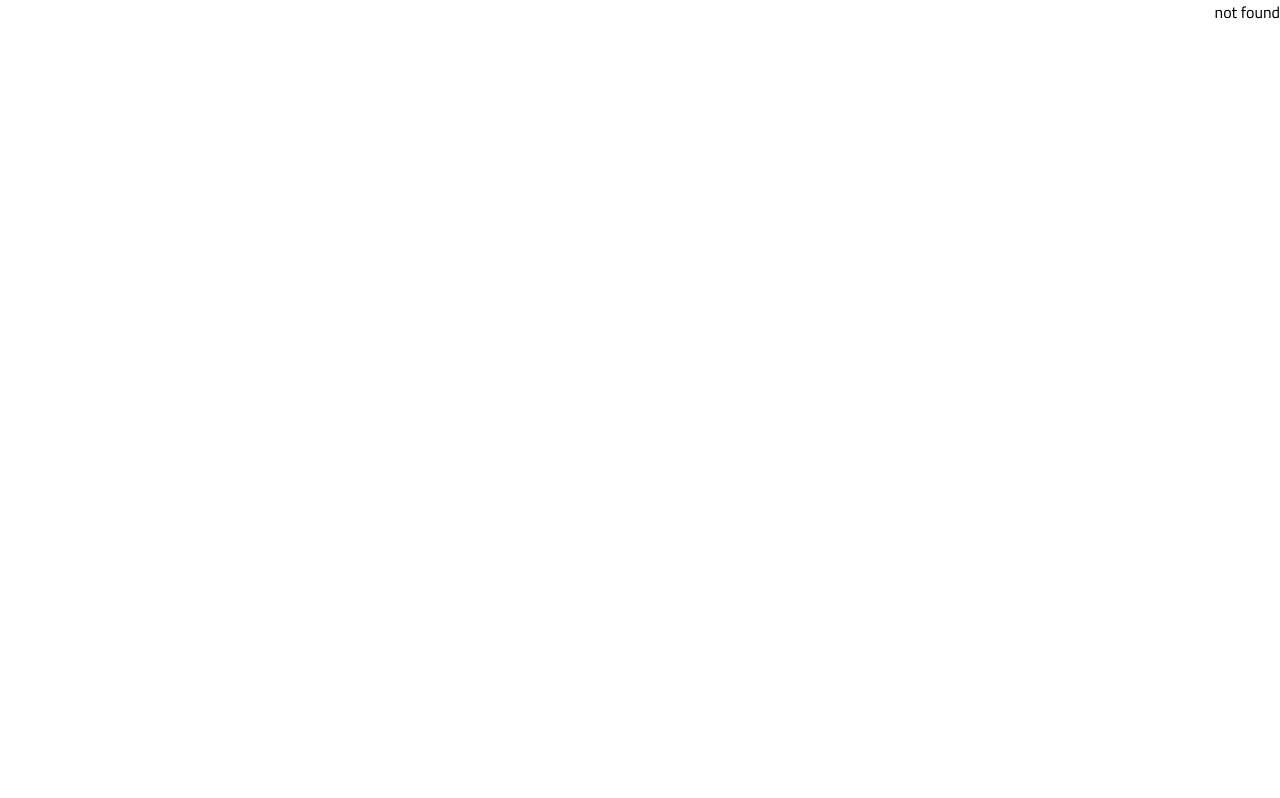
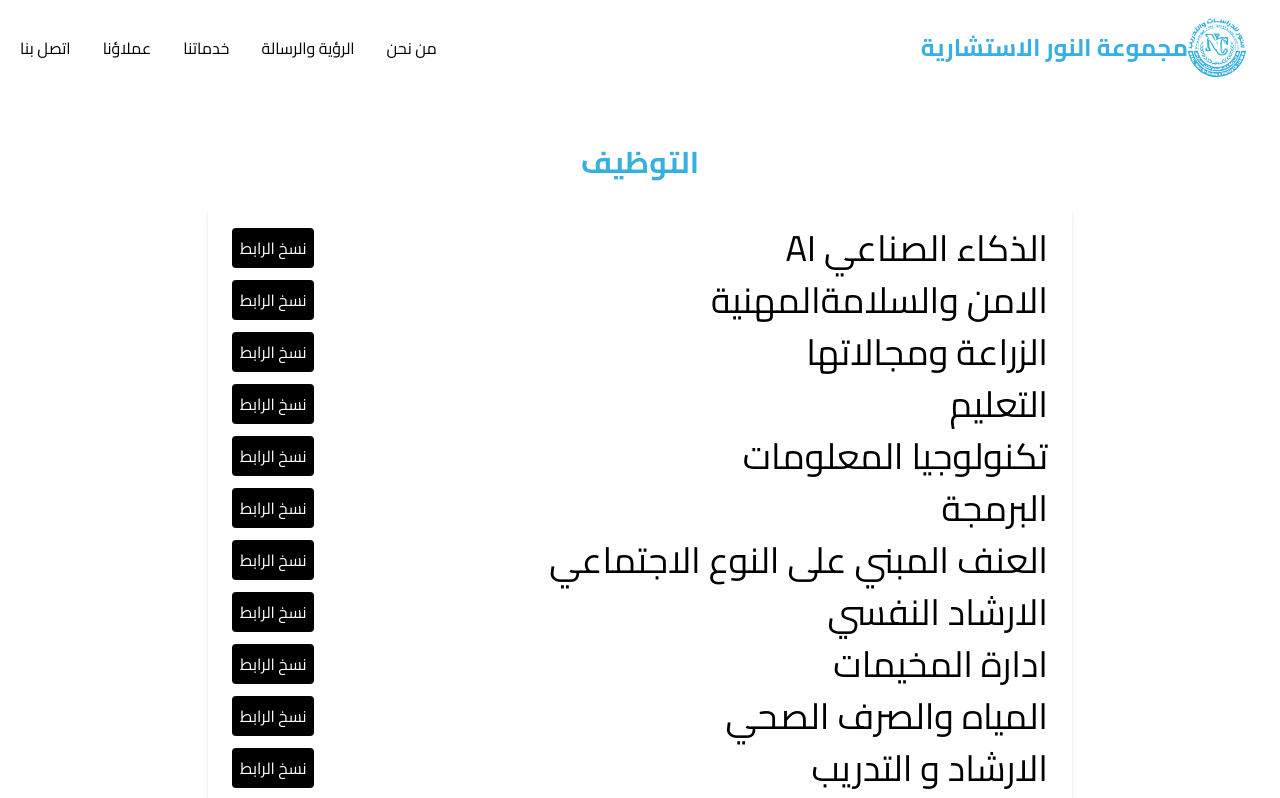
Before and after one commit to ibrahimalsmery/nour-group-next, a Next.js app: page /staffing in a window 1280 px wide. Before the commit this address had no page. Shown: the top 798 px of the page. Built offline with nearby package versions, Linux system fonts and the light colour scheme.

Commit message:
add forms links and page

```diff
--- a/app/(public)/contact/page.tsx
+++ b/app/(public)/contact/page.tsx
@@ -1,57 +1,15 @@
 import { Metadata } from "next";
 
 export const metadata: Metadata = {
-  title: 'شركة النور للدراسات والتدريب|التواصل',
-  description: 'شركة النور للدراسات والتدريب - شركة مساهمة خصوصية محدودة تأسست عام 2007',
+    title: 'شركة النور للدراسات والتدريب|التواصل',
+    description: 'شركة النور للدراسات والتدريب - شركة مساهمة خصوصية محدودة تأسست عام 2007',
 }
 function Page() {
     return (
         <main className="max-w-4xl mx-auto px-4 py-12">
             <section id="contact" className="mb-16">
                 <h2 className="text-3xl font-bold mb-6 text-[var(--text-color)]">اتصل بنا</h2>
-                <div className="grid md:grid-cols-2 gap-8">
-                    <div className="bg-white p-6 rounded-lg shadow-md">
-                        <h3 className="text-2xl font-bold mb-4 text-[var(--text-color)] -700">البيانات القانونية ووسائل الاتصال</h3>
-                        <div className="space-y-4">
-                            <div>
-                                <p className="font-bold">الاسم القانوني للشركة:</p>
-                                <p>شركة النور للدراسات والتدريب م. خ. م</p>
-                            </div>
-                            <div>
-                                <p className="font-bold">رقم تسجيل الشركة:</p>
-                                <p>563143916</p>
-                            </div>
-                            <div>
-                                <p className="font-bold">تاريخ تأسيس الشركة:</p>
-                                <p>4/10/2007</p>
-                            </div>
-                            <div>
-                                <p className="font-bold">اسم المسؤول:</p>
-                                <p>د. زياد ذياب مزهر</p>
-                            </div>
-                            <div>
-                                <p className="font-bold">المنصب الوظيفي:</p>
-                                <p>رئيس مجلس الإدارة والمدير العام</p>
-                            </div>
-                            <div>
-                                <p className="font-bold">العنوان:</p>
-                                <p>فلسطين</p>
-                            </div>
-                            <div>
-                                <p className="font-bold">هاتف Ooredoo:</p>
-                                <p>0599748739</p>
-                            </div>
-                            <div>
-                                <p className="font-bold">هاتف Ooredoo:</p>
-                                <p>0566748739</p>
-                            </div>
-                            <div>
-                                <p className="font-bold">البريد الإلكتروني:</p>
-                                <p>ziyadmezher@gmail.com</p>
-                                <p>zmezher@hotmil.com</p>
-                            </div>
-                        </div>
-                    </div>
+                <div className="grid md:grid-cols-1 gap-8">
 
                     <div className="bg-white p-6 rounded-lg shadow-md">
                         <h3 className="text-2xl font-bold mb-4 text-[var(--text-color)] -700">أرسل رسالة</h3>
@@ -72,7 +30,7 @@ function Page() {
                                 <label className="block mb-1 font-bold">الرسالة</label>
                                 <textarea rows={5} className="w-full p-2 border border-gray-300 rounded"></textarea>
                             </div>
-                            <button type="submit" className="bg-blue-700 text-white px-6 py-2 rounded hover:bg-blue-800 transition">
+                            <button type="submit" className="bg-[var(--second-color)] hover:bg-[var(--second-color)]/90 text-white  px-6 py-2 rounded  transition w-full">
                                 إرسال
                             </button>
                         </form>
--- a/app/(public)/page.tsx
+++ b/app/(public)/page.tsx
@@ -10,7 +10,7 @@ function Page() {
           <p className="text-xl mb-8">تقديم حلول متكاملة في التدريب، الدراسات، الاستشارات، التعليم الرقمي، التوظيف وتطوير الأعمال</p>
           <>
             <Link href={'/contact'}
-              className="bg-[var(--second-color)] text-white px-6 py-3 rounded-lg hover:bg-[var(--second-color)]/90 transition"
+              className="bg-[var(--second-color)] hover:bg-[var(--second-color)]/90 text-white px-6 py-3 rounded-lg  transition"
             >
               تواصل معنا
             </Link>
--- /dev/null
+++ b/app/(public)/staffing/page.tsx
@@ -0,0 +1,45 @@
+import CopyButton from "@/app/components/CopyButton";
+import { Metadata } from "next";
+
+export const metadata: Metadata = {
+    title: 'شركة النور للدراسات والتدريب|التوظيف',
+    description: 'شركة النور للدراسات والتدريب - شركة مساهمة خصوصية محدودة تأسست عام 2007',
+}
+
+interface Link { text: string, url: string }
+
+function Page() {
+    const links: Link[] = [
+        { text: "الذكاء الصناعي AI", url: "https://docs.google.com/forms/d/e/1FAIpQLSeOr8bb31YjCHYYWbKujdFtW2WnikaW54p0nOjCnrcKSAeqiw/viewform?usp=header" },
+        { text: "الامن والسلامةالمهنية", url: "https://docs.google.com/forms/d/e/1FAIpQLSeE5PkUekULhajKRNghf3EsZZ1Ob1BU_NnKtS83Z_NOzsZVGQ/viewform?usp=header" },
+        { text: "الزراعة ومجالاتها", url: "https://docs.google.com/forms/d/e/1FAIpQLSd_Mpec6RpxGV6JTqdytA-TyTDMfqqzwU38ZGjF9O4-uwJoRQ/viewform?usp=header" },
+        { text: "التعليم", url: "https://docs.google.com/forms/d/e/1FAIpQLSdFT3ROkLRZYwQTiplKsePb1psohmE8AjfgRCXyqw1_HmxMrw/viewform?usp=header" },
+        { text: "تكنولوجيا المعلومات", url: "https://docs.google.com/forms/d/e/1FAIpQLSfuObltK5xV8aEQC1J_AoE3wMk72pbHAz-DyiM9tCaMGkW3TQ/viewform?usp=header" },
+        { text: "البرمجة", url: "https://docs.google.com/forms/d/e/1FAIpQLSdZ1DqL87bVsHS9EPyHBB_bWD5vJYQ6qvXif8DQ7HyqfpvQOA/viewform?usp=header" },
+        { text: "العنف المبني على النوع الاجتماعي", url: "https://docs.google.com/forms/d/e/1FAIpQLSddVEbcjSbJVQv_2Hd0g7_Cs2ULNIbvd5dtKXWIxwdZM0LYnw/viewform?usp=header" },
+        { text: "الارشاد النفسي", url: "https://docs.google.com/forms/d/e/1FAIpQLScK3jaffEV6PPO13Wf8hYpebJZ0ffYztL7Lh1MdHJae7O14-g/viewform?usp=header" },
+        { text: "ادارة المخيمات", url: "https://docs.google.com/forms/d/e/1FAIpQLSftN99eJR9iO2T5Gx-skrVn-7wTpKmkMQO4dCHEqpi25oztww/viewform?usp=header" },
+        { text: "المياه والصرف الصحي", url: "https://docs.google.com/forms/d/e/1FAIpQLScwcoLdm8zw-v6dWtrRRIud2G_FnyPPngKti05yUPFDLeTh9A/viewform?usp=header" },
+        { text: "الارشاد و التدريب", url: "https://docs.google.com/forms/d/e/1FAIpQLSeAGsOAS4vK0fZWzkG2UpNx2_pnJZzFsbLeXzX_8vI_3859Nw/viewform?usp=header" },
+        { text: "التدريب الوجاهي والرقمي", url: "https://docs.google.com/forms/d/e/1FAIpQLSc0xJBLG_GmhZcJOJnSnatbue2rwePvcDft6X3Riqw3aTyLtg/viewform?usp=dialog" },
+    ]
+    return (
+        <main className="max-w-4xl mx-auto px-4 py-12">
+            <section id="about" className="mb-16">
+                <h2 className="text-center text-3xl font-bold mb-6 text-[var(--text-color)]">التوظيف</h2>
+                <div className="bg-white p-6 rounded-lg shadow-md">
+                    <ul>
+                        {links.map((l, index) => (
+                            <li key={index} className="mb-3 flex justify-between">
+                                <a target="_blank" href={l.url} className="md:text-4xl hover:text-[var(--text-color)]"><p>{l.text}</p></a>
+                                <CopyButton text={l.url} />
+                            </li>
+                        ))}
+                    </ul>
+                </div>
+            </section>
+        </main>
+    );
+}
+
+export default Page;
--- /dev/null
+++ b/app/components/CopyButton.tsx
@@ -0,0 +1,24 @@
+"use client"
+
+import React from "react";
+
+export default function CopyButton({ text }: { text: string }) {
+    const [copied, setCopied] = React.useState(false);
+    const handleCopy = async (text: string) => {
+        await navigator.clipboard.writeText(text);
+        setCopied(true);
+        setTimeout(() => {
+            setCopied(false);
+        }, 2000);
+    }
+    return (<button onClick={() => handleCopy(text)} className={`
+            bg-black
+            text-white
+            rounded
+            px-2
+            hover:bg-white
+            hover:text-black
+            hover:border-2
+            ${copied ? 'bg-green-300 hover:bg-green-300':''}
+            `}> {copied ? "تم نسخ الرابط" : "نسخ الرابط"}</button >)
+}
```
